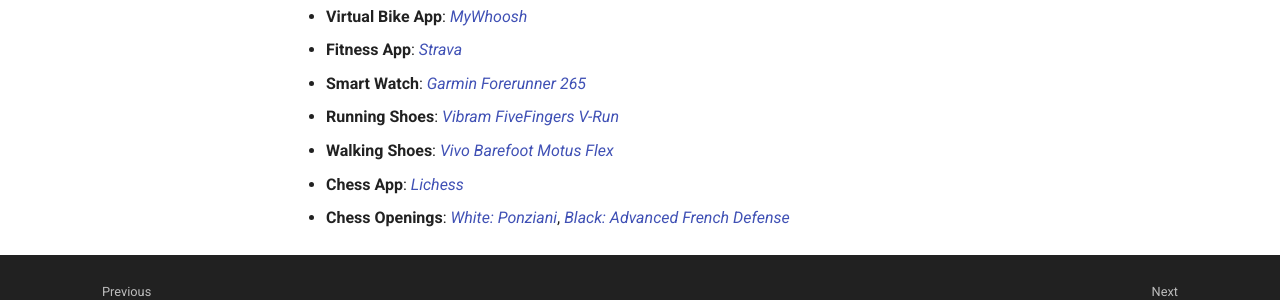
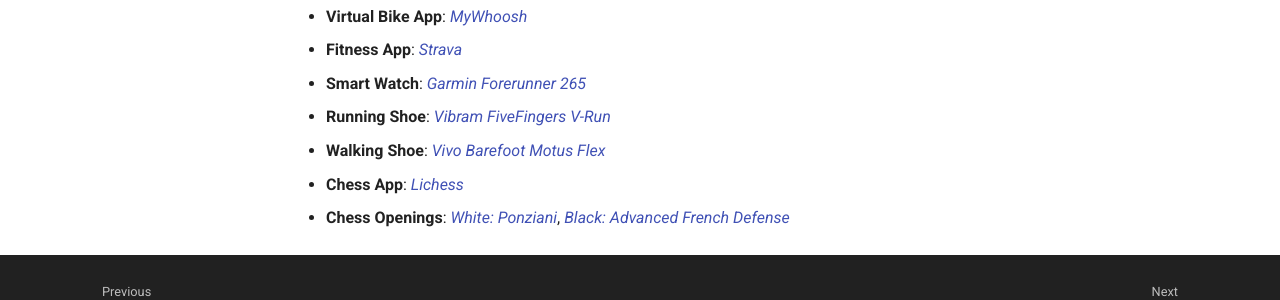
Before and after one commit to ganeshapp/ganeshapp.github.io, an MkDocs documentation site: the page built from docs/Now/Now.md, in a window 1280 px wide and 900 px high, scrolled down 1401 px. Shown: the part 489-789 px from the top of the window. Built offline with MkDocs 1.6.1 and Material for MkDocs 9.7.7, drawn with Linux system fonts in a browser that asks for light colours.

Commit message:
Fixed typo

```diff
--- a/docs/Now/Now.md
+++ b/docs/Now/Now.md
@@ -46,7 +46,7 @@
 - **Virtual Bike App**: [*MyWhoosh*](https://www.mywhoosh.com/)
 - **Fitness App**: [*Strava*](https://www.strava.com/)
 - **Smart Watch**: [*Garmin Forerunner 265*](https://www.garmin.com/en-US/p/886785)
-- **Running Shoes**: [*Vibram FiveFingers V-Run*](https://www.vibram.com/us/shop/fivefingers/men/v-run-mens/M31_2_BlackYellow.html)
-- **Walking Shoes**: [*Vivo Barefoot Motus Flex*](https://www.vivobarefoot.com/rw/motus-flex-mens?colour=Obsidian)
+- **Running Shoe**: [*Vibram FiveFingers V-Run*](https://www.vibram.com/us/shop/fivefingers/men/v-run-mens/M31_2_BlackYellow.html)
+- **Walking Shoe**: [*Vivo Barefoot Motus Flex*](https://www.vivobarefoot.com/rw/motus-flex-mens?colour=Obsidian)
 - **Chess App**: [*Lichess*](https://lichess.org/)
 - **Chess Openings**: [*White: Ponziani*](https://en.wikipedia.org/wiki/Ponziani_Opening), [*Black: Advanced French Defense*](https://en.wikipedia.org/wiki/French_Defence#Advance_Variation:_3.e5)
```
